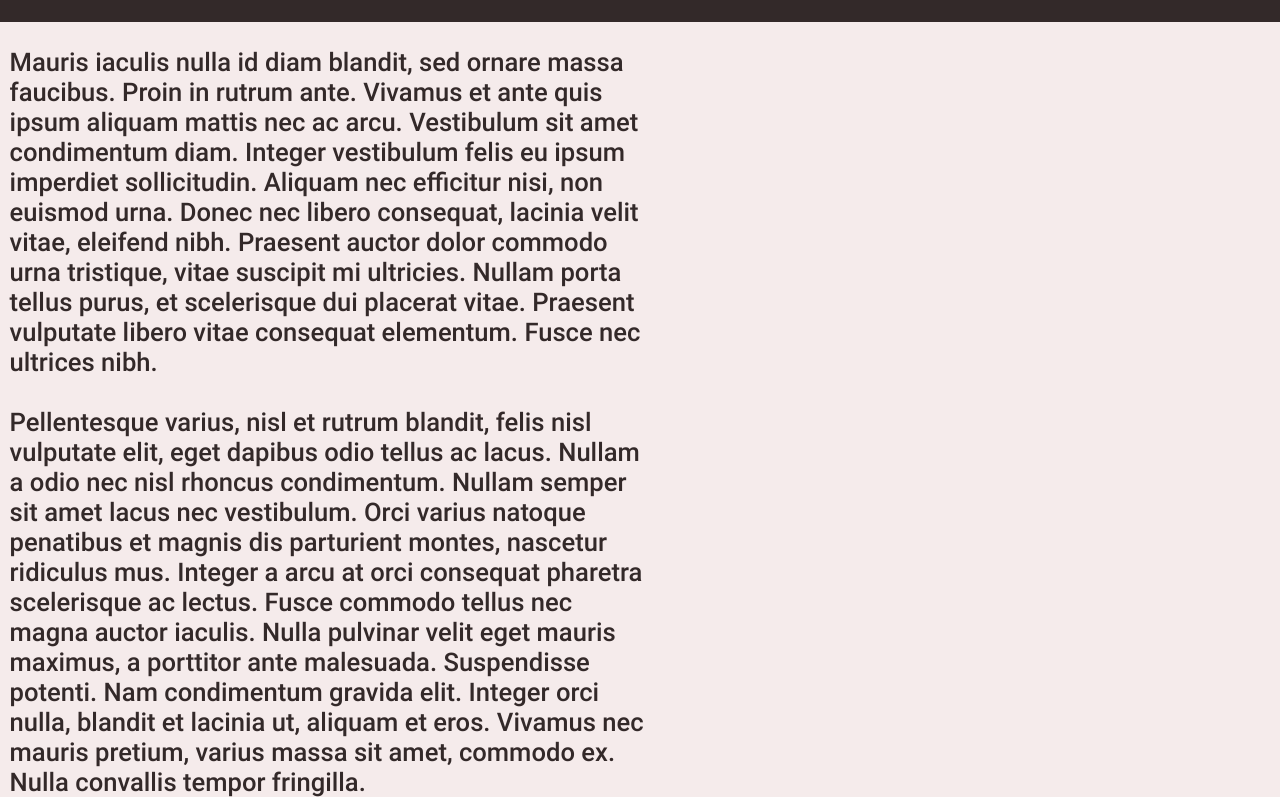
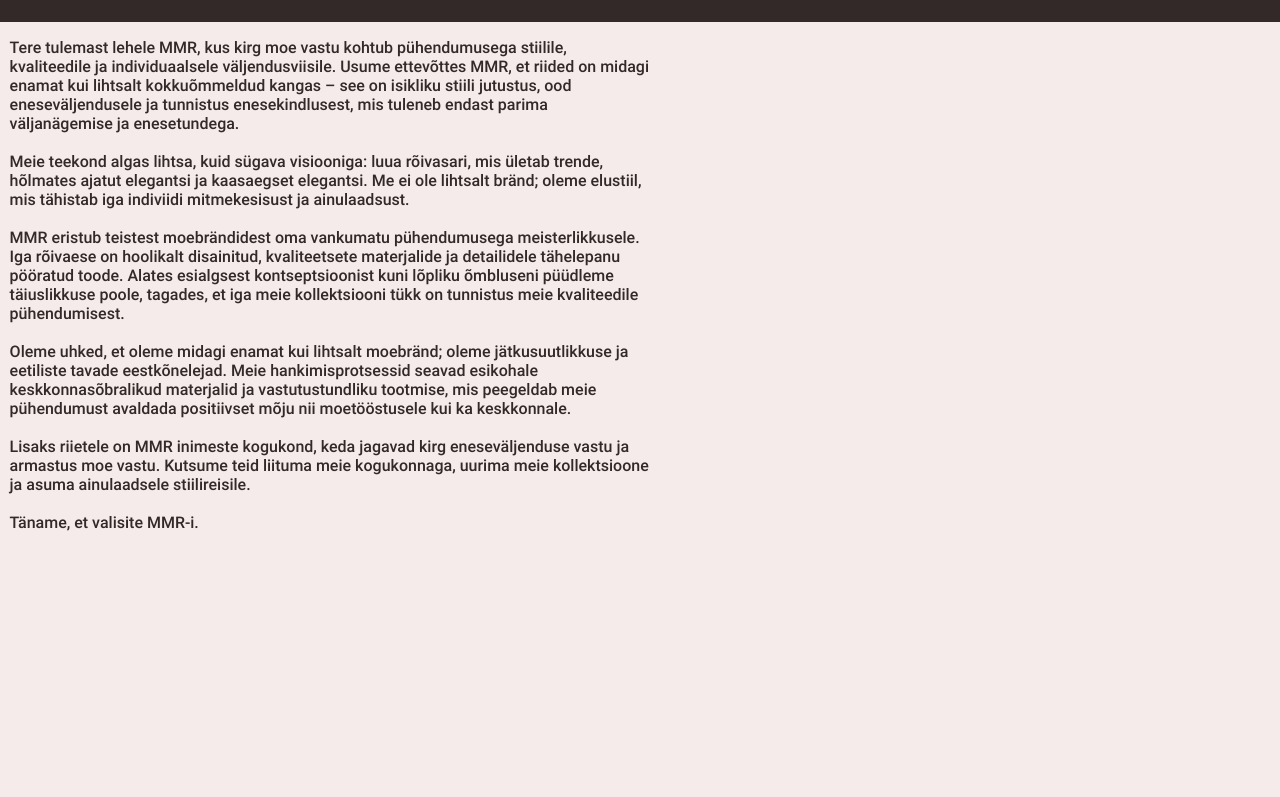
Before and after one commit to rainervana/mmr_veebileht, a plain HTML site: page meist.html in a window 1280 px wide. Shown: the part 68-865 px from the top of the page. After the commit the page ends 800 px from the top, so only its background shows below. Drawn offline with Linux system fonts and the light colour scheme.

Commit message:
Muutsin meist lehte

```diff
--- a/meist.html
+++ b/meist.html
@@ -14,11 +14,20 @@
     <h2 id="meist"><a href="meist.html">MEIST</a></h2>
     <h2 id="info"><a href="info.html">INFO</a></h2>
 
-    <p>
-        Mauris iaculis nulla id diam blandit, sed ornare massa faucibus. Proin in rutrum ante. Vivamus et ante quis ipsum aliquam mattis nec ac arcu. Vestibulum sit amet condimentum diam. Integer vestibulum felis eu ipsum imperdiet sollicitudin. Aliquam nec efficitur nisi, non euismod urna. Donec nec libero consequat, lacinia velit vitae, eleifend nibh. Praesent auctor dolor commodo urna tristique, vitae suscipit mi ultricies. Nullam porta tellus purus, et scelerisque dui placerat vitae. Praesent vulputate libero vitae consequat elementum. Fusce nec ultrices nibh.
+    <p id="infomeist">
+        Tere tulemast lehele MMR, kus kirg moe vastu kohtub pühendumusega stiilile, kvaliteedile ja individuaalsele väljendusviisile. Usume ettevõttes MMR, et riided on midagi enamat kui lihtsalt kokkuõmmeldud kangas – see on isikliku stiili jutustus, ood eneseväljendusele ja tunnistus enesekindlusest, mis tuleneb endast parima väljanägemise ja enesetundega.
         <br><br>
-        Pellentesque varius, nisl et rutrum blandit, felis nisl vulputate elit, eget dapibus odio tellus ac lacus. Nullam a odio nec nisl rhoncus condimentum. Nullam semper sit amet lacus nec vestibulum. Orci varius natoque penatibus et magnis dis parturient montes, nascetur ridiculus mus. Integer a arcu at orci consequat pharetra scelerisque ac lectus. Fusce commodo tellus nec magna auctor iaculis. Nulla pulvinar velit eget mauris maximus, a porttitor ante malesuada. Suspendisse potenti. Nam condimentum gravida elit. Integer orci nulla, blandit et lacinia ut, aliquam et eros. Vivamus nec mauris pretium, varius massa sit amet, commodo ex. Nulla convallis tempor fringilla.
+        Meie teekond algas lihtsa, kuid sügava visiooniga: luua rõivasari, mis ületab trende, hõlmates ajatut elegantsi ja kaasaegset elegantsi. Me ei ole lihtsalt bränd; oleme elustiil, mis tähistab iga indiviidi mitmekesisust ja ainulaadsust.
+        <br><br>
+        MMR eristub teistest moebrändidest oma vankumatu pühendumusega meisterlikkusele. Iga rõivaese on hoolikalt disainitud, kvaliteetsete materjalide ja detailidele tähelepanu pööratud toode. Alates esialgsest kontseptsioonist kuni lõpliku õmbluseni püüdleme täiuslikkuse poole, tagades, et iga meie kollektsiooni tükk on tunnistus meie kvaliteedile pühendumisest.
+        <br><br>
+        Oleme uhked, et oleme midagi enamat kui lihtsalt moebränd; oleme jätkusuutlikkuse ja eetiliste tavade eestkõnelejad. Meie hankimisprotsessid seavad esikohale keskkonnasõbralikud materjalid ja vastutustundliku tootmise, mis peegeldab meie pühendumust avaldada positiivset mõju nii moetööstusele kui ka keskkonnale.
+        <br><br>
+        Lisaks riietele on MMR inimeste kogukond, keda jagavad kirg eneseväljenduse vastu ja armastus moe vastu. Kutsume teid liituma meie kogukonnaga, uurima meie kollektsioone ja asuma ainulaadsele stiilireisile.
+        <br><br>
+        Täname, et valisite MMR-i.
     </p>
+
 
 </body>
 </html>
--- a/style.css
+++ b/style.css
@@ -56,6 +56,9 @@ h2 {
     left: 58vw;
 }
 
+#infomeist {
+  font-size: 100%;
+}
 
 p {
     z-index: -2;
```
